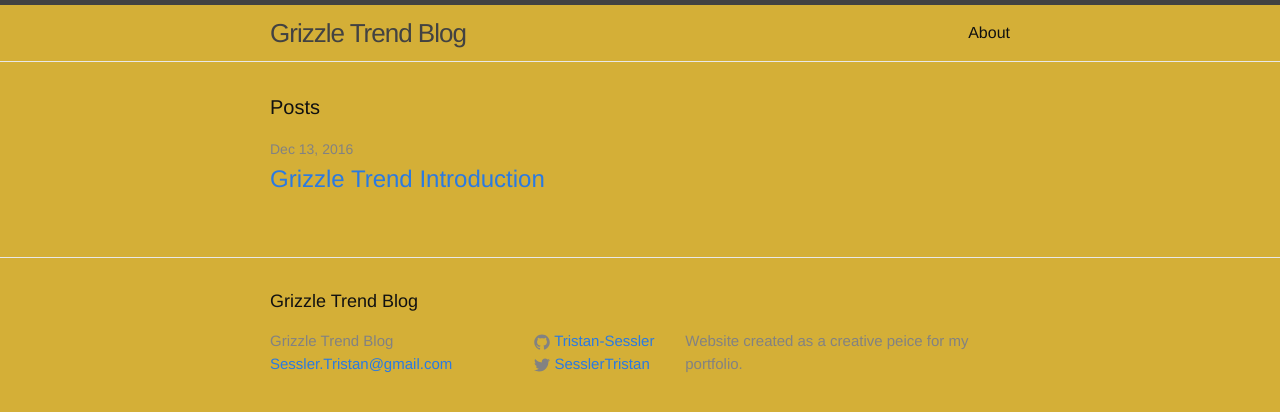
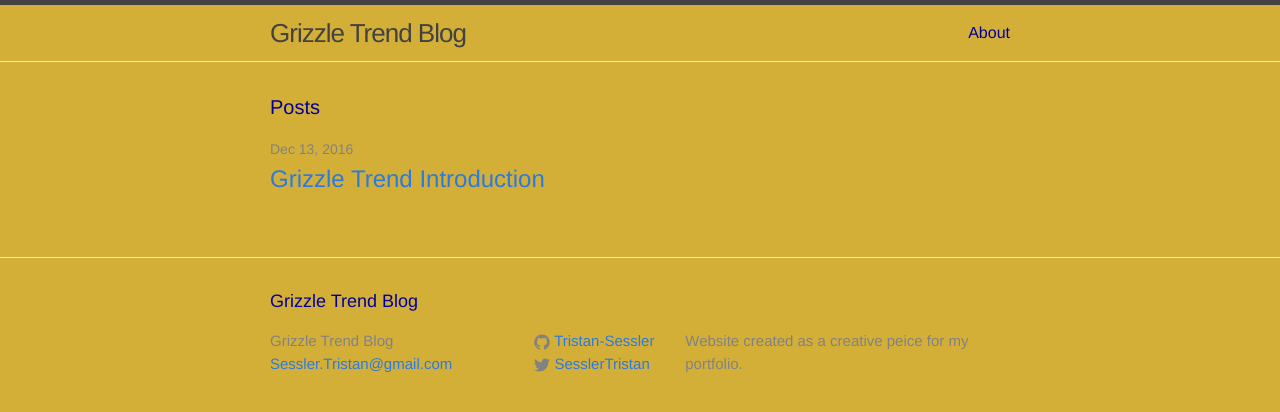
Before and after one commit to Tristan-Sessler/T1, a Jekyll site: the page built from index.html, in a window 1280 px wide. Shown: the top 412 px of the page. Built offline with Jekyll 4.4.1, drawn with Linux system fonts in a browser that asks for light colours.

Commit message:
Update main.scss

```diff
--- a/css/main.scss
+++ b/css/main.scss
@@ -14,7 +14,7 @@ $base-line-height: 1.5;
 
 $spacing-unit:     30px;
 
-$text-color:       #111;
+$text-color:       #000099;
 $background-color: #D4AF37;
 $brand-color:      #2a7ae2;
 
```
